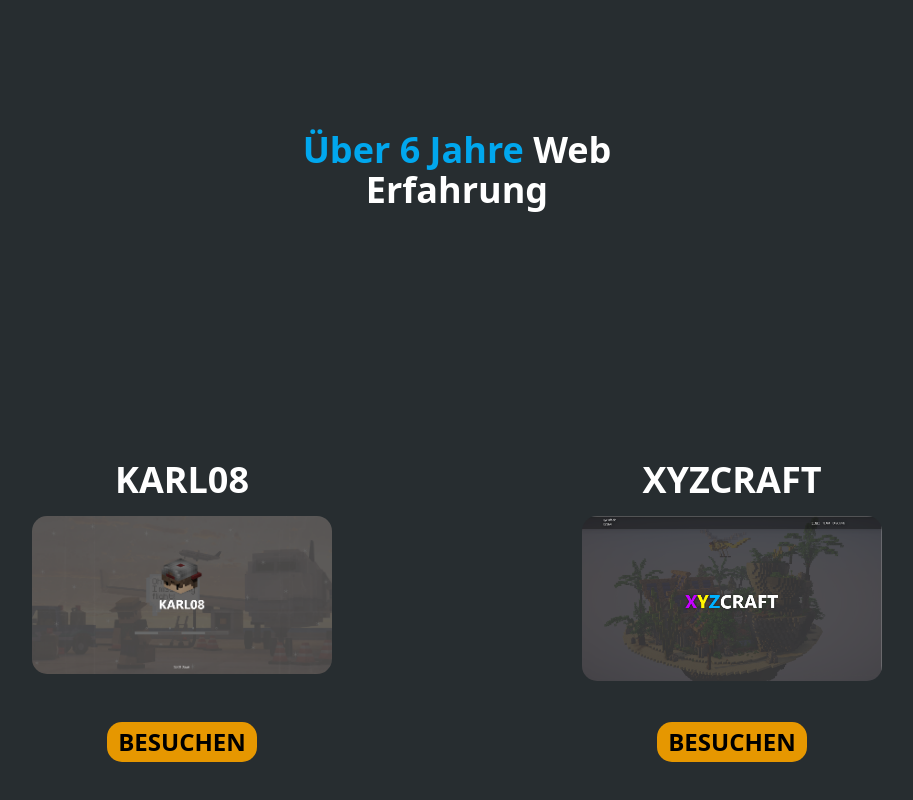
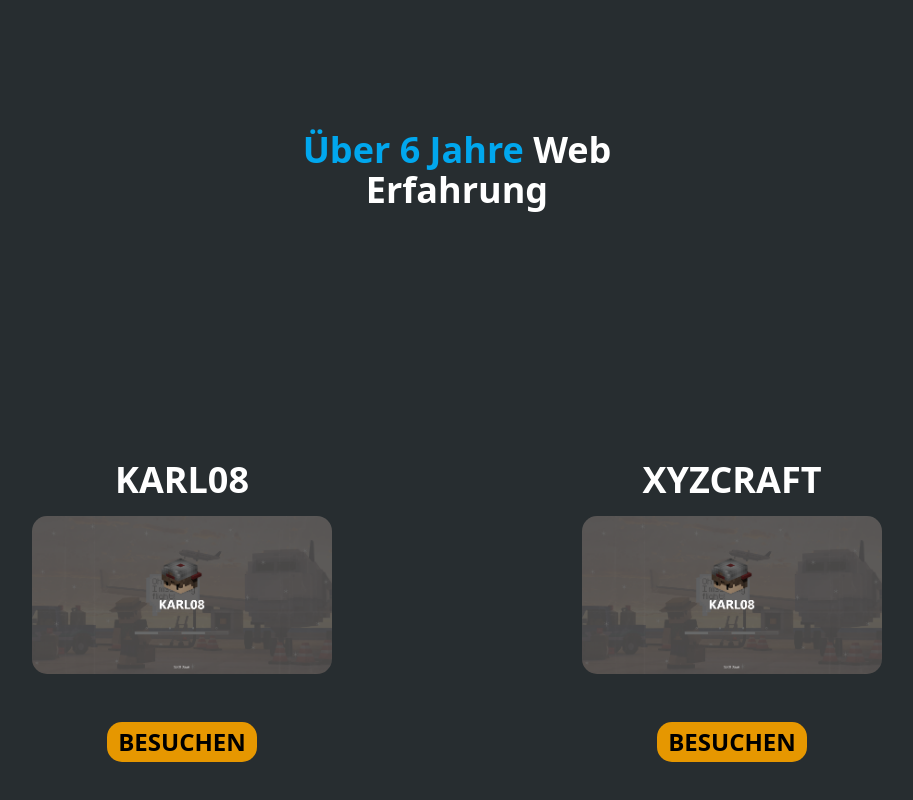
Before and after one commit to Ferbion-lT/V3, a Vue app: page / in a window 1280 px wide. Shown: the part 4343-5143 px from the top of the page, without its empty margins (183-1096 px from the left). Built offline with nearby package versions, Linux system fonts and the light colour scheme.

Commit message:
feat: changed paths to the images

```diff
--- a/src/components/Projects.vue
+++ b/src/components/Projects.vue
@@ -9,7 +9,7 @@
                     <span class="text-white font-bold text-4xl uppercase">M&M Handwerk</span>
                 </div>
                 <div class="flex justify-center">
-                    <div class="rounded-[15px] h-[150px] w-[300px]"><img src="src/assets/webPrev/MuMHandwerk.PNG" class="rounded-[15px]"></div>
+                    <div class="rounded-[15px] h-[150px] w-[300px]"><img src="../assets/webPrev/handwerk.png" class="rounded-[15px]"></div>
                 </div>
                 <div class="flex justify-center pt-10">
                     <a><div class="bg-[#e69700] rounded-[15px] text-center w-[150px] h-[40px] flex justify-center items-center uppercase text-black font-bold text-2xl lg:hover:scale-110 hover:text-white transition duration-150">besuchen</div></a>
@@ -20,7 +20,7 @@
                     <span class="text-white font-bold text-4xl uppercase">Ben's Burger</span>
                 </div>
                 <div class="flex justify-center">
-                    <div class="rounded-[15px] h-[150px] w-[300px]"><img src="src/assets/webPrev/BensBurger.PNG" class="rounded-[15px]"></div>
+                    <div class="rounded-[15px] h-[150px] w-[300px]"><img src="../assets/webPrev/bensburger.png" class="rounded-[15px]"></div>
                 </div>
                 <div class="flex justify-center pt-10">
                     <a><div class="bg-[#e69700] rounded-[15px] text-center w-[150px] h-[40px] flex justify-center items-center uppercase text-black font-bold text-2xl lg:hover:scale-110 hover:text-white transition duration-150">besuchen</div></a>
@@ -36,7 +36,7 @@
                     <span class="text-white font-bold text-4xl uppercase">Karl08</span>
                 </div>
                 <div class="flex justify-center">
-                    <div class="rounded-[15px] h-[150px] w-[300px]"><img src="src/assets/webPrev/karl08.PNG" class="rounded-[15px]"></div>
+                    <div class="rounded-[15px] h-[150px] w-[300px]"><img src="../assets/webPrev/karl08.png" class="rounded-[15px]"></div>
                 </div>
                 <div class="flex justify-center pt-10">
                     <a><div class="bg-[#e69700] rounded-[15px] text-center w-[150px] h-[40px] flex justify-center items-center uppercase text-black font-bold text-2xl lg:hover:scale-110 hover:text-white transition duration-150">besuchen</div></a>
@@ -47,7 +47,7 @@
                     <span class="text-white font-bold text-4xl uppercase">xyzcraft</span>
                 </div>
                 <div class="flex justify-center">
-                    <div class="rounded-[15px] h-[150px] w-[300px]"><img src="src/assets/webPrev/xyzcarft.PNG" class="rounded-[15px]"></div>
+                    <div class="rounded-[15px] h-[150px] w-[300px]"><img src="../assets/webPrev/karl08.png" class="rounded-[15px]"></div>
                 </div>
                 <div class="flex justify-center pt-10">
                     <a><div class="bg-[#e69700] rounded-[15px] text-center w-[150px] h-[40px] flex justify-center items-center uppercase text-black font-bold text-2xl lg:hover:scale-110 hover:text-white transition duration-150">besuchen</div></a>
```
